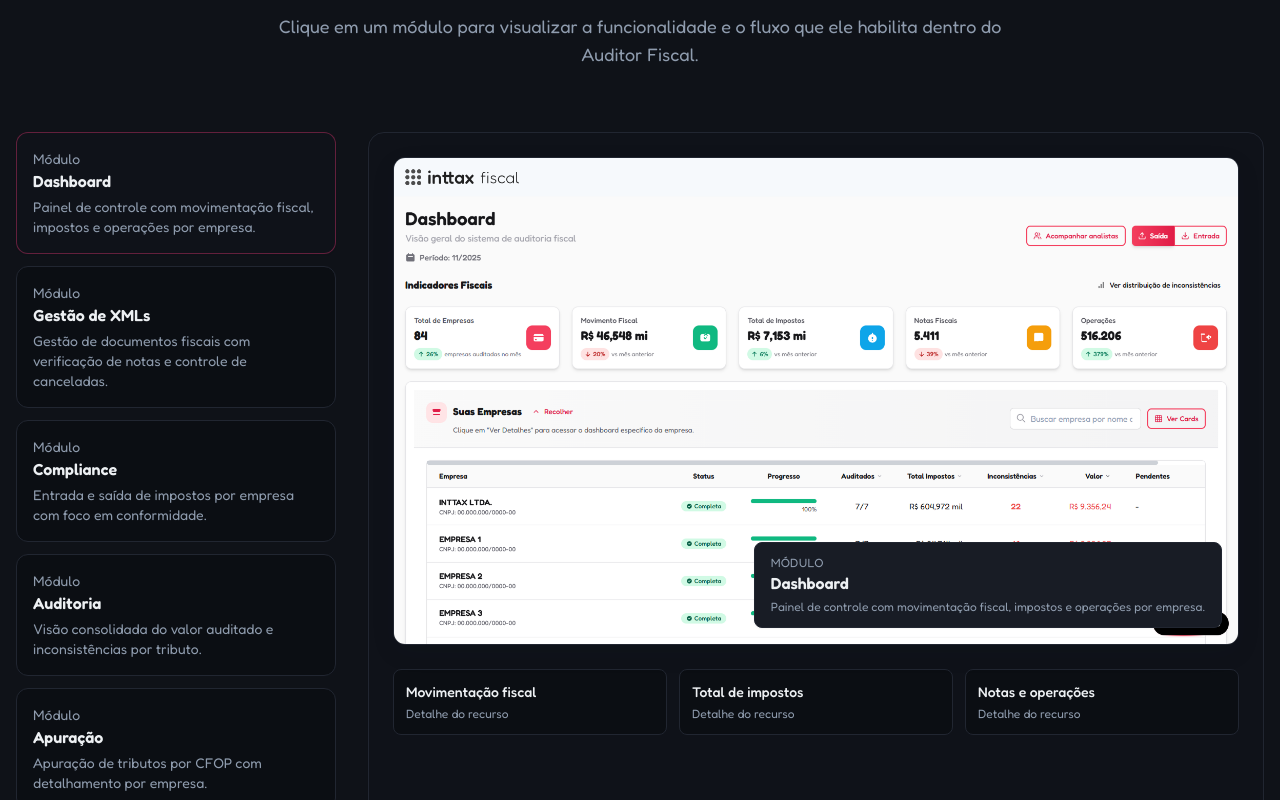
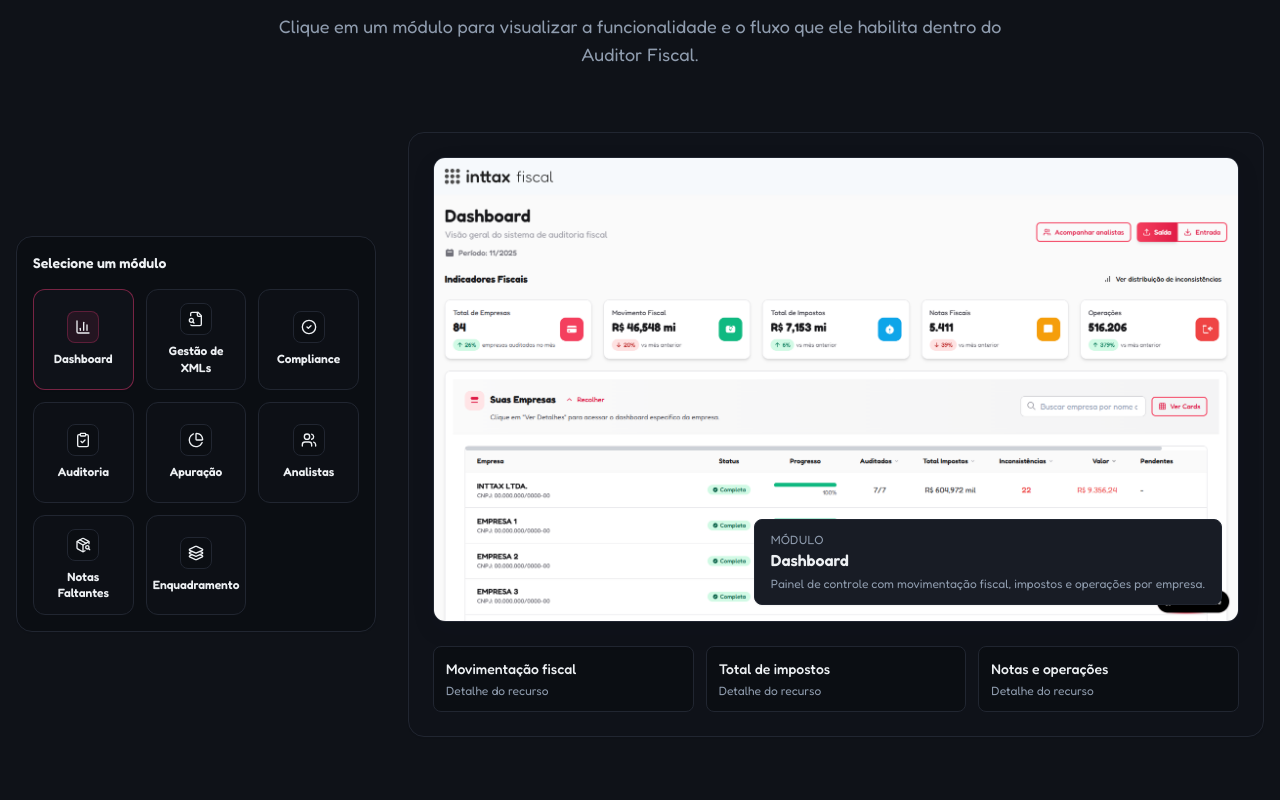
Before and after one commit to Brunobosso98/LP-Audittei, a React (Vite) app: page /auditor-fiscal in a window 1280 px wide. Shown: the part 580-1380 px from the top of the page. Built offline with nearby package versions, Linux system fonts and the light colour scheme.

Commit message:
feat(auditor-fiscal): add icons and improve module selection UI

```diff
--- a/src/routes/auditor-fiscal.tsx
+++ b/src/routes/auditor-fiscal.tsx
@@ -3,6 +3,16 @@ import Header from "@/components/header"
 import Footer from "@/components/footer"
 import { Button } from "@/components/ui/button"
 import { useState } from "react"
+import {
+  BarChart3,
+  CheckCircle2,
+  ClipboardCheck,
+  FileSearch,
+  Layers3,
+  PackageSearch,
+  PieChart,
+  Users,
+} from "lucide-react"
 
 const modules = [
   {
@@ -12,6 +22,7 @@ const modules = [
     highlights: ["Movimentação fiscal", "Total de impostos", "Notas e operações"],
     imageSrc: "/auditor-fiscal/dashboard.png",
     imageAlt: "Dashboard com indicadores fiscais",
+    icon: BarChart3,
   },
   {
     id: "gestao-xml",
@@ -20,6 +31,7 @@ const modules = [
     highlights: ["Verificar notas", "Canceladas e complementares", "Busca inteligente"],
     imageSrc: "/auditor-fiscal/gestao-xml.png",
     imageAlt: "Tela de gestão de XMLs",
+    icon: FileSearch,
   },
   {
     id: "compliance",
@@ -28,6 +40,7 @@ const modules = [
     highlights: ["Imposto a pagar", "Conciliação fiscal", "Conformidade contínua"],
     imageSrc: "/auditor-fiscal/compliance.png",
     imageAlt: "Tela de compliance fiscal",
+    icon: CheckCircle2,
   },
   {
     id: "auditoria",
@@ -36,6 +49,7 @@ const modules = [
     highlights: ["Valor auditado", "Inconsistências", "Operações por tributo"],
     imageSrc: "/auditor-fiscal/auditoria.png",
     imageAlt: "Tela de auditoria fiscal",
+    icon: ClipboardCheck,
   },
   {
     id: "apuracao",
@@ -44,6 +58,7 @@ const modules = [
     highlights: ["Apuração por CFOP", "Memória de cálculo", "Análises por período"],
     imageSrc: "/auditor-fiscal/apuracao.png",
     imageAlt: "Tela de apuração de tributos",
+    icon: PieChart,
   },
   {
     id: "analistas",
@@ -52,6 +67,7 @@ const modules = [
     highlights: ["Movimento por analista", "Empresas sem auditoria", "Acompanhamento de metas"],
     imageSrc: "/auditor-fiscal/analistas.png",
     imageAlt: "Tela de controle por analista",
+    icon: Users,
   },
   {
     id: "faltantes",
@@ -60,6 +76,7 @@ const modules = [
     highlights: ["Notas de saída", "Pulo de numeração", "Conferência XML/SPED"],
     imageSrc: "/auditor-fiscal/faltantes.png",
     imageAlt: "Tela de notas faltantes",
+    icon: PackageSearch,
   },
   {
     id: "enquadramento",
@@ -68,6 +85,7 @@ const modules = [
     highlights: ["Enquadramento padrão", "Benefícios fiscais", "Regras por produto"],
     imageSrc: "/auditor-fiscal/enquadramento.png",
     imageAlt: "Tela de enquadramento de produtos",
+    icon: Layers3,
   },
 ]
 
@@ -111,31 +129,39 @@ export default function AuditorFiscalPage() {
               </p>
             </div>
 
-            <div className="grid gap-8 lg:grid-cols-[320px_1fr]">
-              <div className="space-y-3">
+            <div className="grid gap-8 lg:grid-cols-[360px_1fr] lg:items-center">
+              <div className="rounded-2xl border border-border bg-background p-4 shadow-sm lg:self-center">
+                <div className="text-sm font-semibold text-foreground">Selecione um módulo</div>
+                <div className="mt-4 grid grid-cols-3 gap-3">
                   {modules.map((module) => {
                     const isActive = module.id === activeModuleId
+                    const Icon = module.icon
                     return (
                       <button
                         key={module.id}
                         type="button"
                         onClick={() => setActiveModuleId(module.id)}
-                      className={`w-full text-left rounded-xl border px-4 py-4 transition-colors ${isActive
-                          ? "border-primary/40 bg-card shadow-sm"
-                          : "border-border bg-background hover:border-primary/30 hover:bg-card/60"
+                        className={`flex aspect-square flex-col items-center justify-center rounded-xl border px-3 py-3 text-center transition-all ${isActive
+                          ? "border-primary/50 bg-card shadow-sm"
+                          : "border-border bg-muted/20 hover:border-primary/30 hover:bg-card/60"
                           }`}
                       >
-                      <div className="text-sm text-muted-foreground">Módulo</div>
-                      <div className="text-base font-semibold text-foreground">{module.title}</div>
-                      <div className="text-sm text-muted-foreground mt-1">{module.summary}</div>
+                        <span
+                          className={`mb-2 inline-flex h-8 w-8 items-center justify-center rounded-lg border ${isActive ? "border-primary/30 bg-primary/10" : "border-border bg-background"
+                            }`}
+                        >
+                          <Icon className="h-4 w-4 text-foreground" aria-hidden="true" />
+                        </span>
+                        <div className="text-xs font-semibold text-foreground leading-snug">{module.title}</div>
                       </button>
                     )
                   })}
                 </div>
+              </div>
 
               <motion.div
                 key={activeModule.id}
-                className="rounded-2xl border border-border bg-card/80 p-6 shadow-sm"
+                className="relative z-10 w-full rounded-2xl border border-border bg-card/80 p-6 shadow-sm lg:justify-self-start lg:max-w-[980px]"
                 initial={{ opacity: 0, y: 16 }}
                 animate={{ opacity: 1, y: 0 }}
                 transition={{ duration: 0.2, ease: [0.25, 1, 0.5, 1] }}
```
Lines whose indentation alone changed are shown as unchanged.
